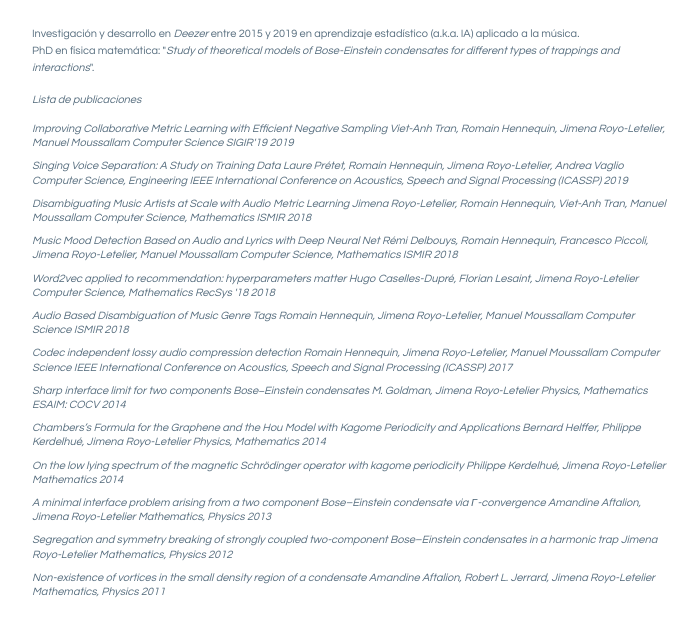
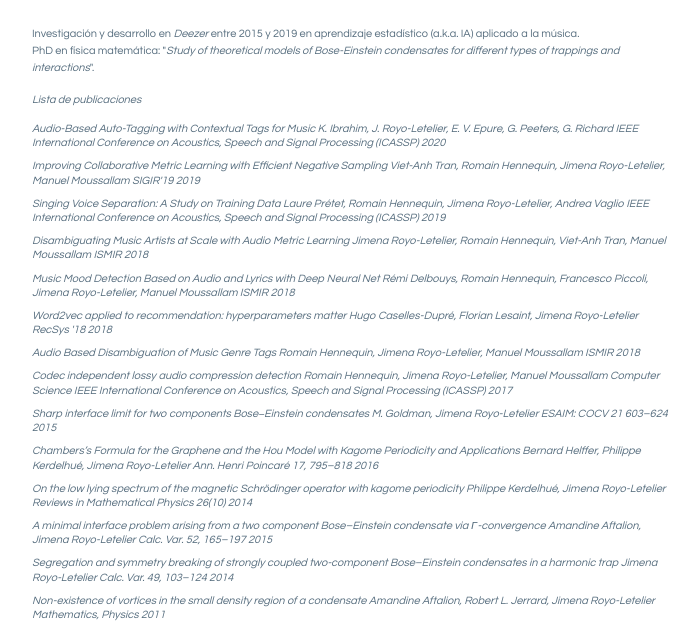
Before and after one commit to jimenaRL/jimenarl.github.io, a plain HTML site: page research.html in a window 1280 px wide. Shown: the part 417-1051 px from the top of the page, without its empty margins (334-1033 px from the left). Drawn offline with Linux system fonts and the light colour scheme.

Commit message:
clean research html

```diff
--- a/research.html
+++ b/research.html
@@ -50,10 +50,17 @@
                             <br>
                             <ul>
                                 <li>
+                                    <a href='https://hal.archives-ouvertes.fr/hal-02481374' target="blank">
+                                        Audio-Based Auto-Tagging with Contextual Tags for Music
+                                        K. Ibrahim, J. Royo-Letelier, E. V. Epure, G. Peeters, G. Richard
+                                        IEEE International Conference on Acoustics, Speech and Signal Processing (ICASSP)
+                                        2020
+                                    </a>
+                                </li>
+                                <li>
                                     <a href='https://arxiv.org/abs/1909.10912' target="blank">
                                         Improving Collaborative Metric Learning with Efficient Negative Sampling
                                         Viet-Anh Tran, Romain Hennequin, Jimena Royo-Letelier, Manuel Moussallam
-                                        Computer Science
                                         SIGIR'19
                                         2019
                                     </a>
@@ -62,7 +69,6 @@
                                     <a href='http://150.162.46.34:8080/icassp2019/ICASSP2019/pdfs/0000506.pdf' target="blank">
                                         Singing Voice Separation: A Study on Training Data
                                         Laure Prétet, Romain Hennequin, Jimena Royo-Letelier, Andrea Vaglio
-                                        Computer Science, Engineering
                                         IEEE International Conference on Acoustics, Speech and Signal Processing (ICASSP)
                                         2019
                                     </a>
@@ -71,7 +77,6 @@
                                     <a href='http://ismir2018.ircam.fr/doc/pdfs/211_Paper.pdf' target="blank">
                                         Disambiguating Music Artists at Scale with Audio Metric Learning
                                         Jimena Royo-Letelier, Romain Hennequin, Viet-Anh Tran, Manuel Moussallam
-                                        Computer Science, Mathematics
                                         ISMIR
                                         2018
                                     </a>
@@ -80,7 +85,6 @@
                                     <a href='http://ismir2018.ircam.fr/doc/pdfs/99_Paper.pdf' target="blank">
                                         Music Mood Detection Based on Audio and Lyrics with Deep Neural Net
                                         Rémi Delbouys, Romain Hennequin, Francesco Piccoli, Jimena Royo-Letelier, Manuel Moussallam
-                                        Computer Science, Mathematics
                                         ISMIR
                                         2018
                                     </a>
@@ -89,7 +93,6 @@
                                     <a href='https://dl.acm.org/doi/10.1145/3240323.3240377' target="blank">
                                         Word2vec applied to recommendation: hyperparameters matter
                                         Hugo Caselles-Dupré, Florian Lesaint, Jimena Royo-Letelier
-                                        Computer Science, Mathematics
                                         RecSys '18
                                         2018
                                     </a>
@@ -98,7 +101,6 @@
                                     <a href='http://ismir2018.ircam.fr/doc/pdfs/163_Paper.pdf' target="blank">
                                         Audio Based Disambiguation of Music Genre Tags
                                         Romain Hennequin, Jimena Royo-Letelier, Manuel Moussallam
-                                        Computer Science
                                         ISMIR
                                         2018
                                     </a>
@@ -116,24 +118,23 @@
                                     <a href='https://www.esaim-cocv.org/articles/cocv/abs/2015/03/cocv140040/cocv140040.html' target="blank">
                                         Sharp interface limit for two components Bose−Einstein condensates
                                         M. Goldman, Jimena Royo-Letelier
-                                        Physics, Mathematics
-                                        ESAIM: COCV
-                                        2014
+                                        ESAIM: COCV 21 603–624
+                                        2015
                                     </a>
                                 </li>
                                 <li>
                                     <a href='https://link.springer.com/article/10.1007/s00023-015-0415-z' target="blank">
                                         Chambers’s Formula for the Graphene and the Hou Model with Kagome Periodicity and Applications
                                         Bernard Helffer, Philippe Kerdelhué, Jimena Royo-Letelier
-                                        Physics, Mathematics
-                                        2014
+                                        Ann. Henri Poincaré 17, 795–818
+                                        2016
                                     </a>
                                 </li>
                                 <li>
                                     <a href='https://arxiv.org/abs/1404.0642' target="blank">
                                         On the low lying spectrum of the magnetic Schrödinger operator with kagome periodicity
                                         Philippe Kerdelhué, Jimena Royo-Letelier
-                                        Mathematics
+                                        Reviews in Mathematical Physics 26(10)
                                         2014
                                     </a>
                                 </li>
@@ -141,16 +142,16 @@
                                     <a href='https://arxiv.org/abs/1304.6650' target="blank">
                                         A minimal interface problem arising from a two component Bose–Einstein condensate via Γ-convergence
                                         Amandine Aftalion, Jimena Royo-Letelier
-                                        Mathematics, Physics
-                                        2013
+                                        Calc. Var. 52, 165–197
+                                        2015
                                     </a>
                                 </li>
                                 <li>
-                                    <a href='https://arxiv.org/abs/1202.1079' target="blank">
+                                    <a href='https://link.springer.com/article/10.1007/s00526-012-0571-7' target="blank">
                                         Segregation and symmetry breaking of strongly coupled two-component Bose–Einstein condensates in a harmonic trap
                                         Jimena Royo-Letelier
-                                        Mathematics, Physics
-                                        2012
+                                        Calc. Var. 49, 103–124
+                                        2014
                                     </a>
                                 </li>
                                 <li>
@@ -166,7 +167,7 @@
                             <br>
                             <p> Divulgacion cientifica </p>
                             <div class="video">
-                                <iframe id="player" type="text/html" width="400" height="250" src="http://www.youtube.com/embed/cTUCPP_lqlw?enablejsapi=1"  frameborder="0"></iframe>
+                                <iframe id="player" type="text/html" allow="autoplay" width="400" height="250" src="http://www.youtube.com/embed/cTUCPP_lqlw?enablejsapi=1"  frameborder="0"></iframe>
                                 <p>"La matemática de los espectros en la música e informática"</p>
                                 <p> Charla de divulgacion científica en el campamento MATEA 2018</p>
                             </div>
```
